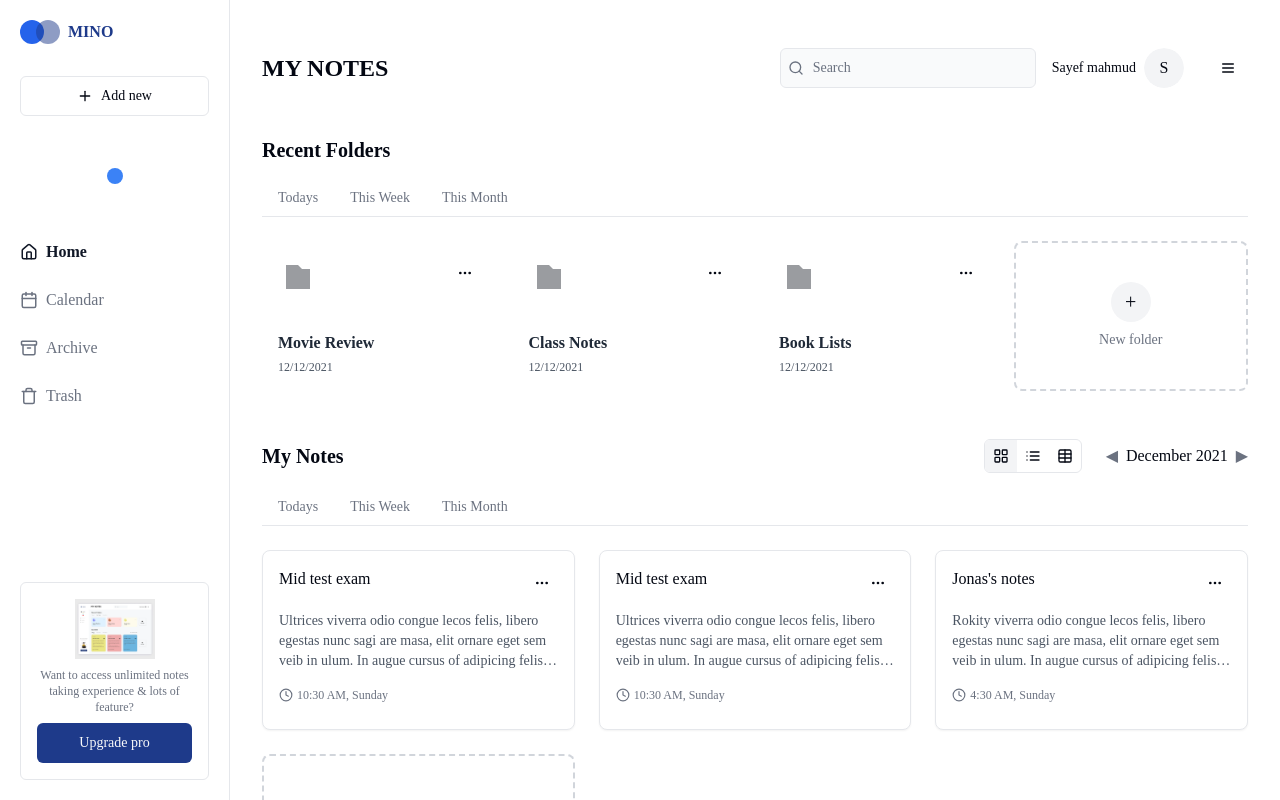
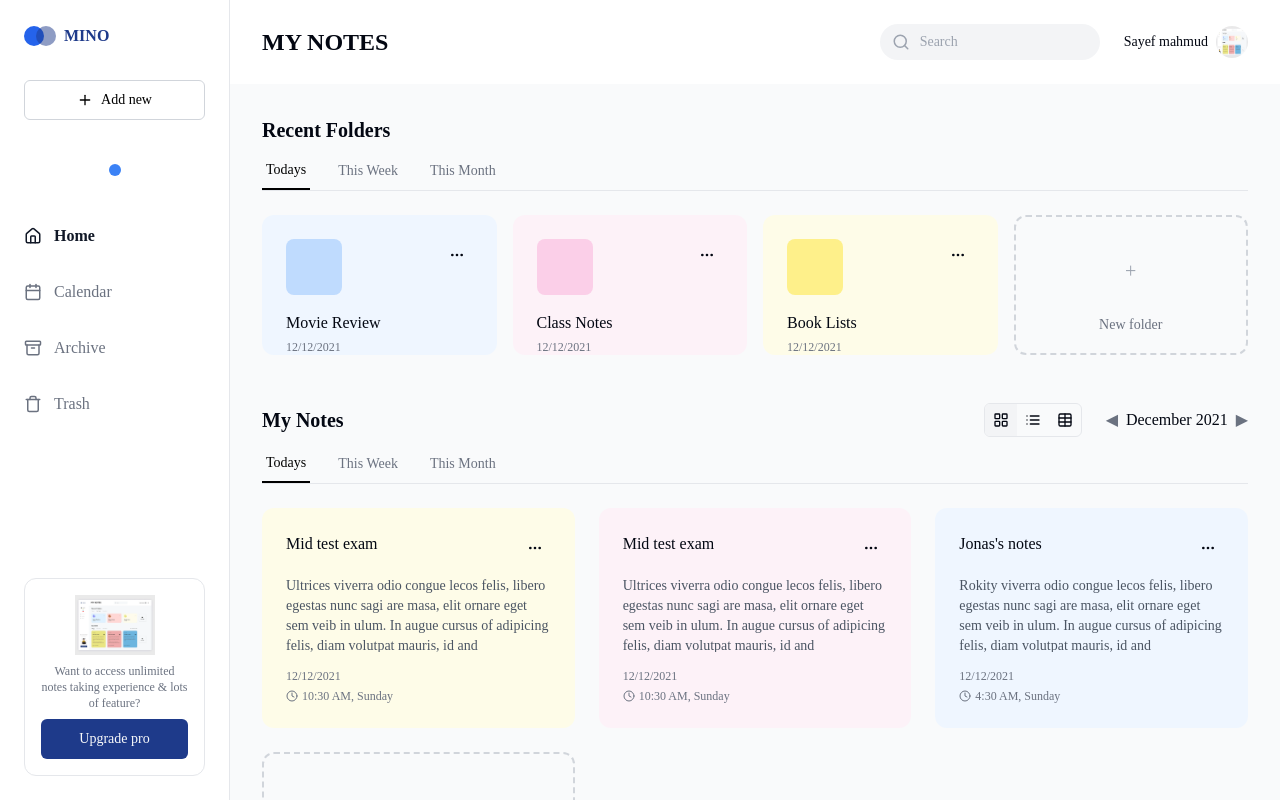
Before and after one commit to Mario2211-debug/note-app-remix-portuguese, a React (Vite) app: page / in a window 1280 px wide. Built offline with nearby package versions, Linux system fonts and the light colour scheme.

Commit message:
Refactor: Improve UI styling
This commit refactors the UI to match the provided design.

```diff
--- a/src/components/FolderCard.tsx
+++ b/src/components/FolderCard.tsx
@@ -2,8 +2,7 @@
 import { MoreHorizontal } from "lucide-react";
 import { Button } from "@/components/ui/button";
 import { cn } from "@/lib/utils";
-import { Dialog, DialogTrigger } from "@/components/ui/dialog";
-import { FolderViewDialog } from "@/components/dialogs/FolderViewDialog";
+import { useNavigate } from "react-router-dom";
 import type { Folder } from "@/types";
 
 interface FolderCardProps {
@@ -13,54 +12,74 @@ interface FolderCardProps {
 }
 
 export function FolderCard({ folder, isNew = false, onClick }: FolderCardProps) {
+  const navigate = useNavigate();
+
+  const colorClasses = {
+    blue: "bg-blue-50",
+    pink: "bg-pink-50",
+    yellow: "bg-yellow-50",
+    green: "bg-green-50",
+  };
+
+  const iconClasses = {
+    blue: "bg-blue-200",
+    pink: "bg-pink-200",
+    yellow: "bg-yellow-200",
+    green: "bg-green-200",
+  };
+
   if (isNew) {
     return (
       <div
         onClick={onClick}
-        className="border-2 border-dashed border-gray-300 rounded-lg h-[150px] flex items-center justify-center cursor-pointer hover:border-gray-400 transition-colors"
+        className="border-2 border-dashed border-gray-300 rounded-xl h-[140px] flex items-center justify-center cursor-pointer hover:border-gray-400 transition-colors"
       >
         <div className="text-center">
           <div className="flex justify-center mb-2">
-            <div className="h-10 w-10 bg-gray-100 rounded-full flex items-center justify-center">
-              <span className="text-xl">+</span>
+            <div className="bg-gray-50 rounded-lg p-4">
+              <div className="h-10 w-10 rounded-lg flex items-center justify-center">
+                <span className="text-xl text-gray-400">+</span>
+              </div>
             </div>
           </div>
-          <p className="text-gray-500 text-sm">New folder</p>
+          <p className="text-gray-500 text-sm font-medium">New folder</p>
         </div>
       </div>
     );
   }
 
-  const formatDate = (dateString: string) => {
-    const date = new Date(dateString);
-    return `${date.getDate()}/${date.getMonth() + 1}/${date.getFullYear()}`
-  };
+  return (
+    <div
+      onClick={() => navigate(`/folder/${folder.id}`)}
+      className={cn(
+        "rounded-xl p-6 cursor-pointer h-[140px]",
+        folder.color ? colorClasses[folder.color] : "bg-white",
+      )}
+    >
+      <div className="flex items-start justify-between">
+        <div className={cn(
+          "p-3 rounded-lg",
+          folder.color ? iconClasses[folder.color] : "bg-gray-100"
+        )}>
+          <div className={cn(
+            "h-8 w-8 rounded-lg",
+            folder.color ? `bg-${folder.color}-400` : "bg-gray-300"
+          )}></div>
+        </div>
 
-  return (
-    <Dialog>
-      <DialogTrigger asChild>
-        <div className={cn(
-          "rounded-lg p-4 h-[150px] flex flex-col cursor-pointer",
-          `folder-card-${folder.color}`
-        )}>
-          <div className="flex justify-between items-start mb-auto">
-            <div className="w-10 h-10">
-              <svg width="40" height="40" viewBox="0 0 40 40" fill="none" xmlns="http://www.w3.org/2000/svg">
-                <path d="M8 8H20L24 12H32V32H8V8Z" fill="currentColor" fillOpacity="0.4"/>
-              </svg>
-            </div>
-            <Button variant="ghost" size="icon" className="h-8 w-8">
-              <MoreHorizontal size={16} />
-            </Button>
-          </div>
+        <Button
+          variant="ghost"
+          size="icon"
+          className="h-8 w-8"
+        >
+          <MoreHorizontal size={16} />
+        </Button>
+      </div>
 
-          <div>
-            <h3 className="font-semibold text-gray-800 mb-1">{folder.title}</h3>
-            <p className="text-xs text-gray-600">{formatDate(folder.createdAt)}</p>
-          </div>
-        </div>
-      </DialogTrigger>
-      <FolderViewDialog folder={folder} />
-    </Dialog>
+      <div className="mt-4">
+        <h3 className="font-medium">{folder.title}</h3>
+        <p className="text-xs text-gray-500 mt-1">{folder.createdAt}</p>
+      </div>
+    </div>
   );
 }
--- a/src/components/Header.tsx
+++ b/src/components/Header.tsx
@@ -1,45 +1,34 @@
 
 import { Search } from "lucide-react";
 import { Avatar, AvatarFallback, AvatarImage } from "@/components/ui/avatar";
-import { Input } from "@/components/ui/input";
-import { Button } from "@/components/ui/button";
 
 interface HeaderProps {
   title: string;
-  username?: string;
 }
 
-export function Header({ title, username = "Sayef mahmud" }: HeaderProps) {
+export function Header({ title }: HeaderProps) {
   return (
-    <header className="w-full flex items-center justify-between py-4">
+    <div className="py-6 px-8 flex items-center justify-between bg-white">
       <h1 className="text-2xl font-bold">{title}</h1>
 
-      <div className="flex items-center gap-4">
-        <div className="relative w-64">
-          <Search className="absolute left-2 top-1/2 transform -translate-y-1/2 h-4 w-4 text-gray-500" />
-          <Input
-            type="search"
+      <div className="flex items-center gap-6">
+        <div className="relative">
+          <Search className="absolute left-3 top-1/2 transform -translate-y-1/2 text-gray-400" size={18} />
+          <input
+            type="text"
             placeholder="Search"
-            className="pl-8 bg-gray-50 border-gray-200"
+            className="bg-gray-100 rounded-full py-2 pl-10 pr-4 w-[220px] text-sm focus:outline-none"
           />
         </div>
 
         <div className="flex items-center gap-2">
-          <span className="text-sm">{username}</span>
-          <Avatar>
-            <AvatarImage src="" />
-            <AvatarFallback>{username.charAt(0)}</AvatarFallback>
+          <span className="text-sm font-medium">Sayef mahmud</span>
+          <Avatar className="h-8 w-8">
+            <AvatarImage src="/lovable-uploads/10677b01-804f-4bde-9358-8f69585d9548.png" alt="User" />
+            <AvatarFallback>SM</AvatarFallback>
           </Avatar>
         </div>
-
-        <Button variant="ghost" size="icon" className="ml-2">
-          <svg width="24" height="24" viewBox="0 0 24 24" fill="none" xmlns="http://www.w3.org/2000/svg">
-            <rect x="3" y="5" width="18" height="2" rx="1" fill="currentColor"/>
-            <rect x="3" y="11" width="18" height="2" rx="1" fill="currentColor"/>
-            <rect x="3" y="17" width="18" height="2" rx="1" fill="currentColor"/>
-          </svg>
-        </Button>
       </div>
-    </header>
+    </div>
   );
 }
--- a/src/components/NoteCard.tsx
+++ b/src/components/NoteCard.tsx
@@ -1,5 +1,5 @@
 
-import { Clock, MoreHorizontal } from "lucide-react";
+import { Clock, ExternalLink, MoreHorizontal } from "lucide-react";
 import { Button } from "@/components/ui/button";
 import { cn } from "@/lib/utils";
 import { useNavigate } from "react-router-dom";
@@ -14,19 +14,26 @@ interface NoteCardProps {
 export function NoteCard({ note, isNew = false, onClick }: NoteCardProps) {
   const navigate = useNavigate();
 
+  const cardClasses = {
+    blue: "bg-blue-50",
+    pink: "bg-pink-50",
+    yellow: "bg-yellow-50",
+    green: "bg-green-50",
+  };
+
   if (isNew) {
     return (
       <div
         onClick={() => navigate("/note/new")}
-        className="border-2 border-dashed border-gray-300 rounded-lg h-[180px] flex items-center justify-center cursor-pointer hover:border-gray-400 transition-colors"
+        className="border-2 border-dashed border-gray-300 rounded-xl h-[220px] flex items-center justify-center cursor-pointer hover:border-gray-400 transition-colors"
       >
         <div className="text-center">
           <div className="flex justify-center mb-2">
-            <div className="h-10 w-10 bg-gray-100 rounded-full flex items-center justify-center">
-              <span className="text-xl">+</span>
+            <div className="bg-gray-50 rounded-lg p-4">
+              <ExternalLink size={20} className="text-gray-400" />
             </div>
           </div>
-          <p className="text-gray-500 text-sm">New Note</p>
+          <p className="text-gray-500 text-sm font-medium">New Note</p>
         </div>
       </div>
     );
@@ -61,8 +68,8 @@ export function NoteCard({ note, isNew = false, onClick }: NoteCardProps) {
     <div
       onClick={handleCardClick}
       className={cn(
-        "note-card cursor-pointer",
-        note.color ? `folder-card-${note.color}` : "bg-white"
+        "rounded-xl p-6 cursor-pointer h-[220px] flex flex-col",
+        note.color ? cardClasses[note.color] : "bg-white"
       )}>
       <div className="flex items-start justify-between mb-3">
         <h3 className="font-medium font-[Times_New_Roman]">{note.title}</h3>
@@ -79,11 +86,14 @@ export function NoteCard({ note, isNew = false, onClick }: NoteCardProps) {
         </Button>
       </div>
 
-      <p className="text-sm text-gray-600 mb-4 line-clamp-3 font-[Times_New_Roman]">{note.content}</p>
+      <p className="text-sm text-gray-600 mb-4 line-clamp-4 flex-grow font-[Times_New_Roman]">{note.content}</p>
 
-      <div className="flex items-center text-xs text-gray-500">
-        <Clock size={14} className="mr-1" />
-        <span>{timeString(note.createdAt)}, {dayOfWeek(note.createdAt)}</span>
+      <div className="mt-auto">
+        <p className="text-xs text-gray-500">{formatDate(note.createdAt)}</p>
+        <div className="flex items-center text-xs text-gray-500 mt-1">
+          <Clock size={12} className="mr-1" />
+          <span>{timeString(note.createdAt)}, {dayOfWeek(note.createdAt)}</span>
+        </div>
       </div>
     </div>
   );
--- a/src/components/TabNavigation.tsx
+++ b/src/components/TabNavigation.tsx
@@ -9,19 +9,23 @@ interface TabNavigationProps {
 
 export function TabNavigation({ tabs, activeTab, onChange }: TabNavigationProps) {
   return (
-    <div className="flex border-b mb-6">
+    <div className="border-b mb-6">
+      <div className="flex gap-6">
         {tabs.map((tab) => (
           <button
             key={tab}
             onClick={() => onChange(tab)}
             className={cn(
-            "px-4 py-2 text-sm text-gray-500 hover:text-gray-800",
-            activeTab === tab && "active-tab"
+              "pb-2 px-1 text-sm transition-all font-medium relative",
+              activeTab === tab
+                ? "text-black border-b-2 border-black"
+                : "text-gray-500 hover:text-gray-800"
             )}
           >
             {tab}
           </button>
         ))}
       </div>
+    </div>
   );
 }
--- a/src/components/sidebar/Sidebar.tsx
+++ b/src/components/sidebar/Sidebar.tsx
@@ -11,31 +11,31 @@ interface ColorDotProps {
 }
 
 const ColorDot = ({ color }: ColorDotProps) => (
-  <div className={`w-4 h-4 rounded-full bg-${color}-500 mx-auto my-1`}></div>
+  <div className={`w-3 h-3 rounded-full bg-${color}-500 mx-auto my-0.5`}></div>
 );
 
 export function Sidebar() {
   return (
-    <aside className="w-[230px] h-screen bg-white border-r flex flex-col p-5">
+    <aside className="w-[230px] h-screen bg-white border-r flex flex-col p-6">
       <div className="flex items-center gap-2 mb-8">
         <div className="flex items-center">
-          <div className="h-6 w-6 rounded-full bg-blue-600"></div>
-          <div className="h-6 w-6 rounded-full bg-blue-900 -ml-2 opacity-50"></div>
+          <div className="h-5 w-5 rounded-full bg-blue-600"></div>
+          <div className="h-5 w-5 rounded-full bg-blue-900 -ml-2 opacity-50"></div>
         </div>
         <span className="text-blue-900 font-semibold">MINO</span>
       </div>
 
       <Dialog>
         <DialogTrigger asChild>
-          <Button variant="outline" className="flex gap-2 mb-6">
-            <Plus size={18} />
+          <Button variant="outline" className="flex gap-2 mb-6 bg-white border-gray-300 text-black">
+            <Plus size={16} />
             <span>Add new</span>
           </Button>
         </DialogTrigger>
         <CreateDialog />
       </Dialog>
 
-      <div className="mb-6 flex flex-col items-center">
+      <div className="mb-6 flex flex-col items-center space-y-1">
         <ColorDot color="yellow" />
         <ColorDot color="blue" />
         <ColorDot color="red" />
@@ -45,7 +45,7 @@ export function Sidebar() {
         <NavLink
           to="/"
           className={({ isActive }) => cn(
-            "flex items-center gap-2 text-gray-500 hover:text-gray-900 py-1",
+            "flex items-center gap-3 text-gray-500 hover:text-gray-900 py-2",
             isActive && "font-semibold text-gray-900"
           )}
         >
@@ -56,7 +56,7 @@ export function Sidebar() {
         <NavLink
           to="/calendar"
           className={({ isActive }) => cn(
-            "flex items-center gap-2 text-gray-500 hover:text-gray-900 py-1",
+            "flex items-center gap-3 text-gray-500 hover:text-gray-900 py-2",
             isActive && "font-semibold text-gray-900"
           )}
         >
@@ -67,7 +67,7 @@ export function Sidebar() {
         <NavLink
           to="/archive"
           className={({ isActive }) => cn(
-            "flex items-center gap-2 text-gray-500 hover:text-gray-900 py-1",
+            "flex items-center gap-3 text-gray-500 hover:text-gray-900 py-2",
             isActive && "font-semibold text-gray-900"
           )}
         >
@@ -78,7 +78,7 @@ export function Sidebar() {
         <NavLink
           to="/trash"
           className={({ isActive }) => cn(
-            "flex items-center gap-2 text-gray-500 hover:text-gray-900 py-1",
+            "flex items-center gap-3 text-gray-500 hover:text-gray-900 py-2",
             isActive && "font-semibold text-gray-900"
           )}
         >
@@ -87,8 +87,8 @@ export function Sidebar() {
         </NavLink>
       </div>
 
-      <div className="mt-auto">
-        <div className="border rounded-md p-4 text-center">
+      <div className="mt-auto pt-8">
+        <div className="border rounded-xl p-4 text-center">
           <div className="flex justify-center mb-2">
             <img src="/lovable-uploads/10677b01-804f-4bde-9358-8f69585d9548.png" alt="Person icon" className="w-20 h-auto" />
           </div>
--- a/src/index.css
+++ b/src/index.css
@@ -78,7 +78,7 @@
 
 @layer components {
   .note-card {
-    @apply border rounded-lg p-4 bg-white h-[180px] flex flex-col shadow-sm hover:shadow-md transition-shadow;
+    @apply border rounded-xl p-4 bg-white h-[220px] flex flex-col shadow-sm hover:shadow-md transition-shadow;
   }
 
   .folder-card-blue {
@@ -101,7 +101,7 @@
 /* Traditional notepad styling */
 [contenteditable] {
   outline: none;
-  min-height: 200px;
+  min-height: 300px;
   background-image:
     repeating-linear-gradient(
       transparent,
--- a/src/pages/Index.tsx
+++ b/src/pages/Index.tsx
@@ -1,4 +1,3 @@
-
 import { useState } from "react";
 import { useNavigate } from "react-router-dom";
 import { Sidebar } from "@/components/sidebar/Sidebar";
@@ -8,14 +7,14 @@ import { FolderCard } from "@/components/FolderCard";
 import { NoteCard } from "@/components/NoteCard";
 import { Dialog, DialogTrigger } from "@/components/ui/dialog";
 import { CreateDialog } from "@/components/dialogs/CreateDialog";
-import { LayoutGrid, List, Table, Clock } from "lucide-react";
+import { LayoutGrid, List, Table } from "lucide-react";
 import { Button } from "@/components/ui/button";
 import type { Folder, Note } from "@/types";
 
 const sampleFolders: Folder[] = [
-  { id: "1", title: "Movie Review", createdAt: "2021/12/12", color: "blue" },
-  { id: "2", title: "Class Notes", createdAt: "2021/12/12", color: "pink" },
-  { id: "3", title: "Book Lists", createdAt: "2021/12/12", color: "yellow" },
+  { id: "1", title: "Movie Review", createdAt: "12/12/2021", color: "blue" },
+  { id: "2", title: "Class Notes", createdAt: "12/12/2021", color: "pink" },
+  { id: "3", title: "Book Lists", createdAt: "12/12/2021", color: "yellow" },
 ];
 
 const sampleNotes: Note[] = [
@@ -50,13 +49,14 @@ const Index = () => {
   const [noteViewMode, setNoteViewMode] = useState<"grid" | "list" | "table">("grid");
 
   return (
-    <div className="flex h-screen">
+    <div className="flex h-screen bg-gray-50">
       <Sidebar />
 
-      <main className="flex-1 p-8 overflow-y-auto">
+      <main className="flex-1 overflow-y-auto">
         <Header title="MY NOTES" />
 
-        <div className="mt-8">
+        <div className="p-8">
+          <div>
             <h2 className="text-xl font-semibold mb-4 font-[Times_New_Roman]">Recent Folders</h2>
 
             <TabNavigation
@@ -207,6 +207,7 @@ const Index = () => {
               </div>
             )}
           </div>
+        </div>
       </main>
     </div>
   );
--- a/src/pages/NoteView.tsx
+++ b/src/pages/NoteView.tsx
@@ -125,14 +125,21 @@ const NoteView = () => {
     document.execCommand(`justify${align}`, false);
   };
 
+  const cardClasses = {
+    blue: "bg-blue-50",
+    pink: "bg-pink-50",
+    yellow: "bg-yellow-50",
+    green: "bg-green-50",
+  };
+
   return (
-    <div className="flex h-screen">
+    <div className="flex h-screen bg-gray-50">
       <Sidebar />
 
       <main className="flex-1 flex flex-col h-screen">
         <Header title={isNew ? "NEW NOTE" : "VIEW NOTE"} />
 
-        <div className="flex items-center gap-4 border-b p-4">
+        <div className="flex items-center gap-4 bg-white border-b p-4">
           <Button variant="ghost" onClick={() => navigate("/")}>
             <ArrowLeft size={18} />
             <span>Back</span>
@@ -228,7 +235,7 @@ const NoteView = () => {
           )}
         </div>
 
-        <div className={`flex-1 overflow-auto p-6 ${color ? `bg-${color}-50` : ''}`}>
+        <div className={`flex-1 overflow-auto p-8 ${color ? cardClasses[color] : ''}`}>
           {!isNew && foundNote && !isEditing && (
             <div className="flex items-center text-sm text-gray-500 mb-6">
               <Clock size={16} className="mr-1" />
@@ -237,17 +244,17 @@ const NoteView = () => {
           )}
 
           {isEditing ? (
-            <div className="h-full flex flex-col">
+            <div className="h-full flex flex-col max-w-4xl mx-auto">
               <input
                 type="text"
                 value={title}
                 onChange={(e) => setTitle(e.target.value)}
                 placeholder="Note Title"
-                className="text-2xl font-semibold mb-4 p-2 border-b w-full focus:outline-none"
+                className="text-2xl font-semibold mb-4 p-2 border-b w-full focus:outline-none bg-transparent"
               />
 
               <div
-                className="flex-1 p-2 border rounded-md focus:outline-none font-[Times_New_Roman] whitespace-pre-wrap"
+                className="flex-1 p-4 border rounded-xl focus:outline-none font-[Times_New_Roman] whitespace-pre-wrap bg-white"
                 contentEditable
                 onInput={(e) => setContent(e.currentTarget.textContent || '')}
                 suppressContentEditableWarning
@@ -255,7 +262,7 @@ const NoteView = () => {
               />
             </div>
           ) : (
-            <div className="h-full">
+            <div className="h-full max-w-4xl mx-auto">
               <h1 className="text-2xl font-semibold mb-6">{title}</h1>
               <div className="prose max-w-none font-[Times_New_Roman]">{content}</div>
             </div>
```
Lines whose indentation alone changed are shown as unchanged.
